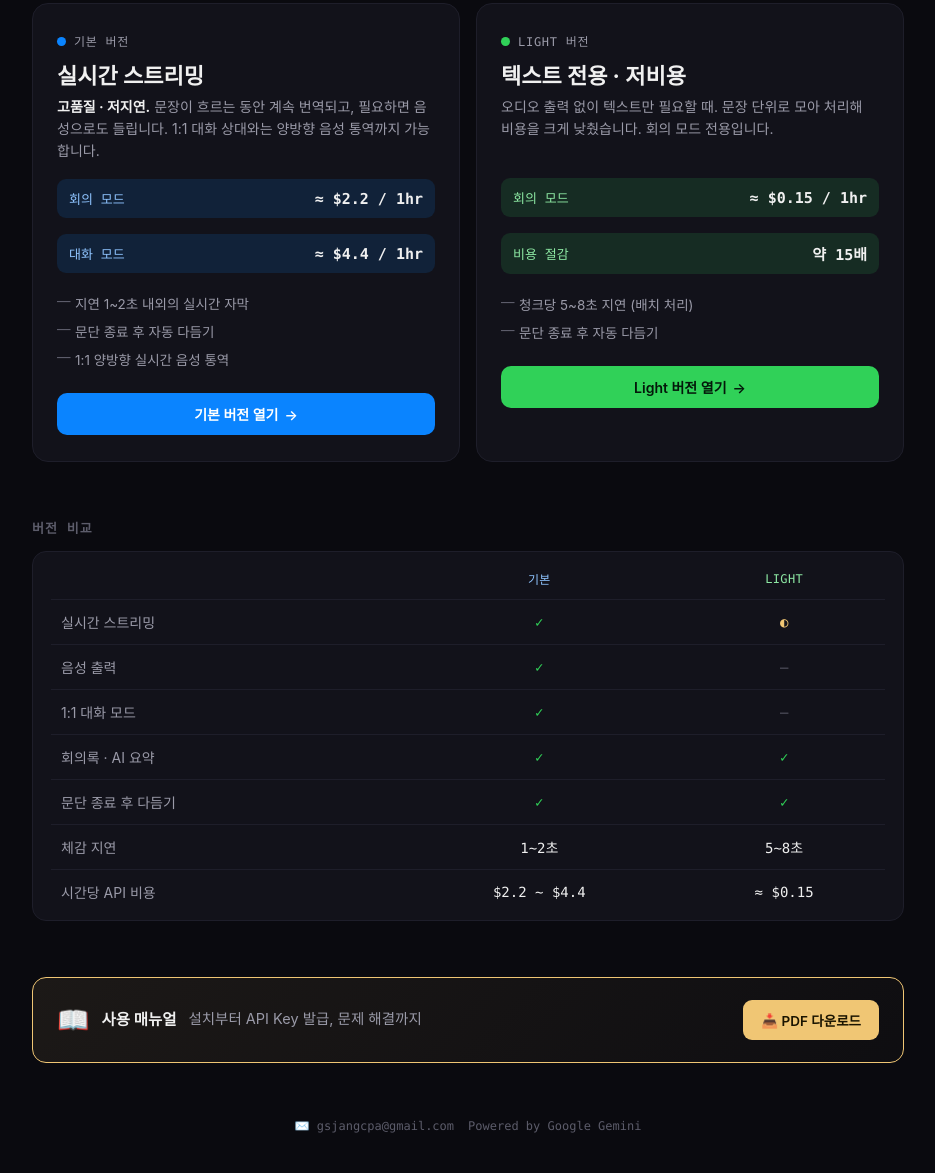
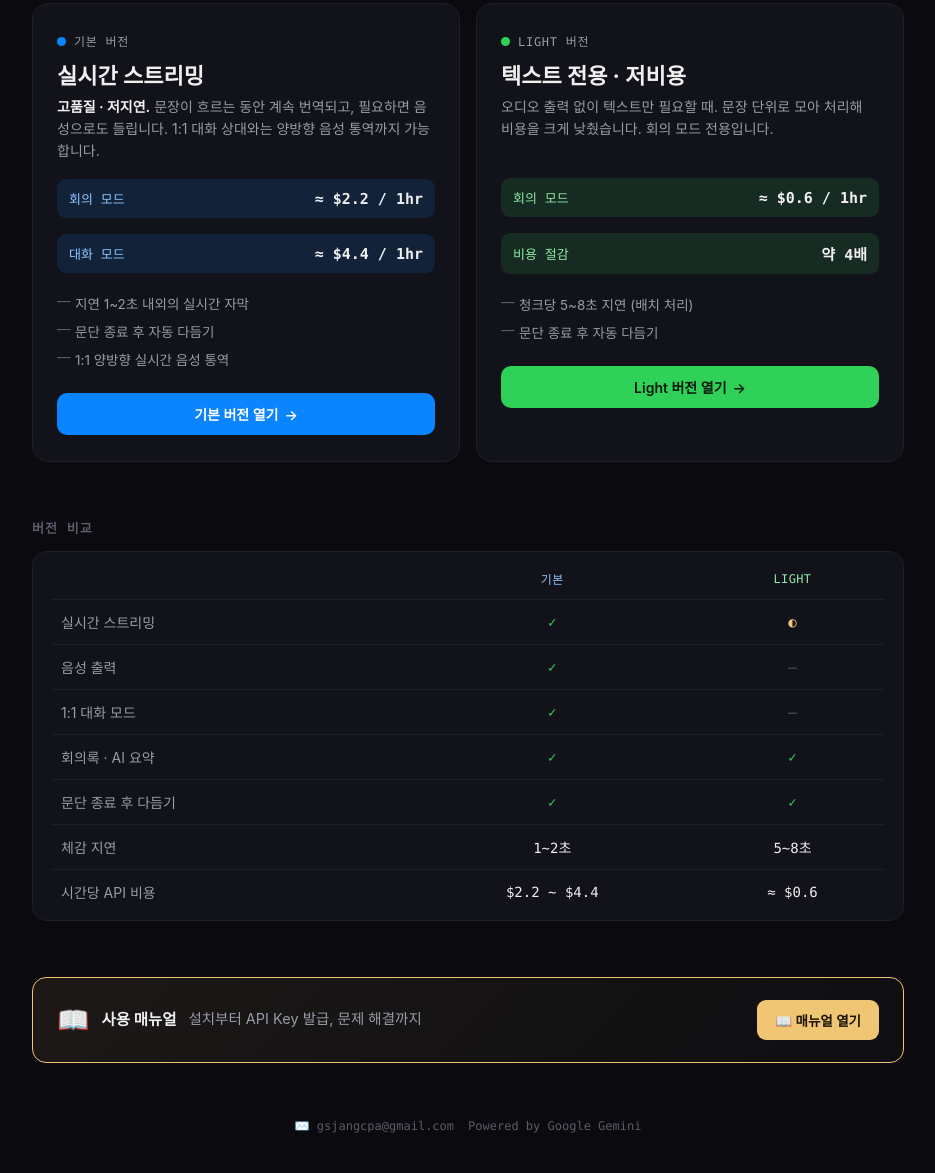
Before and after one commit to gsjang-hue/LIVE-Translate, a plain HTML site: page index.html in a window 1280 px wide. Shown: the part 771-1944 px from the top of the page, without its empty margins (172-1107 px from the left). Drawn offline with Linux system fonts and the light colour scheme.

Commit message:
Update index.html

```diff
--- a/index.html
+++ b/index.html
@@ -1,3 +1,4 @@
+
 
 <!DOCTYPE html>
 <html lang="ko">
@@ -207,8 +208,8 @@
       <span class="kicker"><span class="dot"></span>Light 버전</span>
       <h2>텍스트 전용 · 저비용</h2>
       <p class="desc">오디오 출력 없이 텍스트만 필요할 때. 문장 단위로 모아 처리해 비용을 크게 낮췄습니다. 회의 모드 전용입니다.</p>
-      <div class="cost"><span>회의 모드</span><b>≈ $0.15 / 1hr</b></div>
-      <div class="cost"><span>비용 절감</span><b>약 15배</b></div>
+      <div class="cost"><span>회의 모드</span><b>≈ $0.6 / 1hr</b></div>
+      <div class="cost"><span>비용 절감</span><b>약 4배</b></div>
       <ul>
         <li>청크당 5~8초 지연 (배치 처리)</li>
         <li>문단 종료 후 자동 다듬기</li>
@@ -229,7 +230,7 @@
         <tr><td>회의록 · AI 요약</td><td class="yes">✓</td><td class="yes">✓</td></tr>
         <tr><td>문단 종료 후 다듬기</td><td class="yes">✓</td><td class="yes">✓</td></tr>
         <tr><td>체감 지연</td><td>1~2초</td><td>5~8초</td></tr>
-        <tr><td>시간당 API 비용</td><td>$2.2 ~ $4.4</td><td>≈ $0.15</td></tr>
+        <tr><td>시간당 API 비용</td><td>$2.2 ~ $4.4</td><td>≈ $0.6</td></tr>
       </tbody>
     </table>
     </div>
@@ -237,7 +238,7 @@
 
   <div class="manual">
     <div class="t"><span class="manual-icon">📖</span><b>사용 매뉴얼</b><span>설치부터 API Key 발급, 문제 해결까지</span></div>
-    <a href="https://gsjang-hue.github.io/LIVE-Translate/gemini_translate_manual.pdf" target="_blank" rel="noopener">📥 PDF 다운로드</a>
+    <a href="https://gsjang-hue.github.io/LIVE-Translate/live_translate_manual.pdf" target="_blank" rel="noopener">📖 매뉴얼 열기</a>
   </div>
 
   <footer>
```
